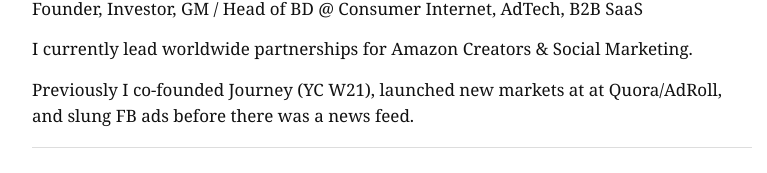
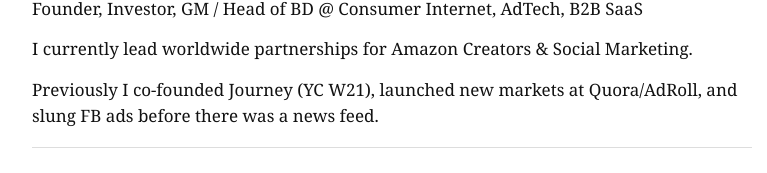
Before and after one commit to blw3232/brendanweitz-site, a Next.js app: page / in a window 1280 px wide. Shown: the part 320-493 px from the top of the page, without its empty margins (248-1015 px from the left). Built offline with nearby package versions, Linux system fonts and the light colour scheme.

Commit message:
Update page.tsx

```diff
--- a/app/page.tsx
+++ b/app/page.tsx
@@ -48,7 +48,7 @@ export default function Home() {
         </p>
 
         <p>
-          Previously I co-founded Journey (YC W21), launched new markets at
+          Previously I co-founded Journey (YC W21), launched new markets
           at Quora/AdRoll, and slung FB ads before there was a news feed.
         </p>
 
```
